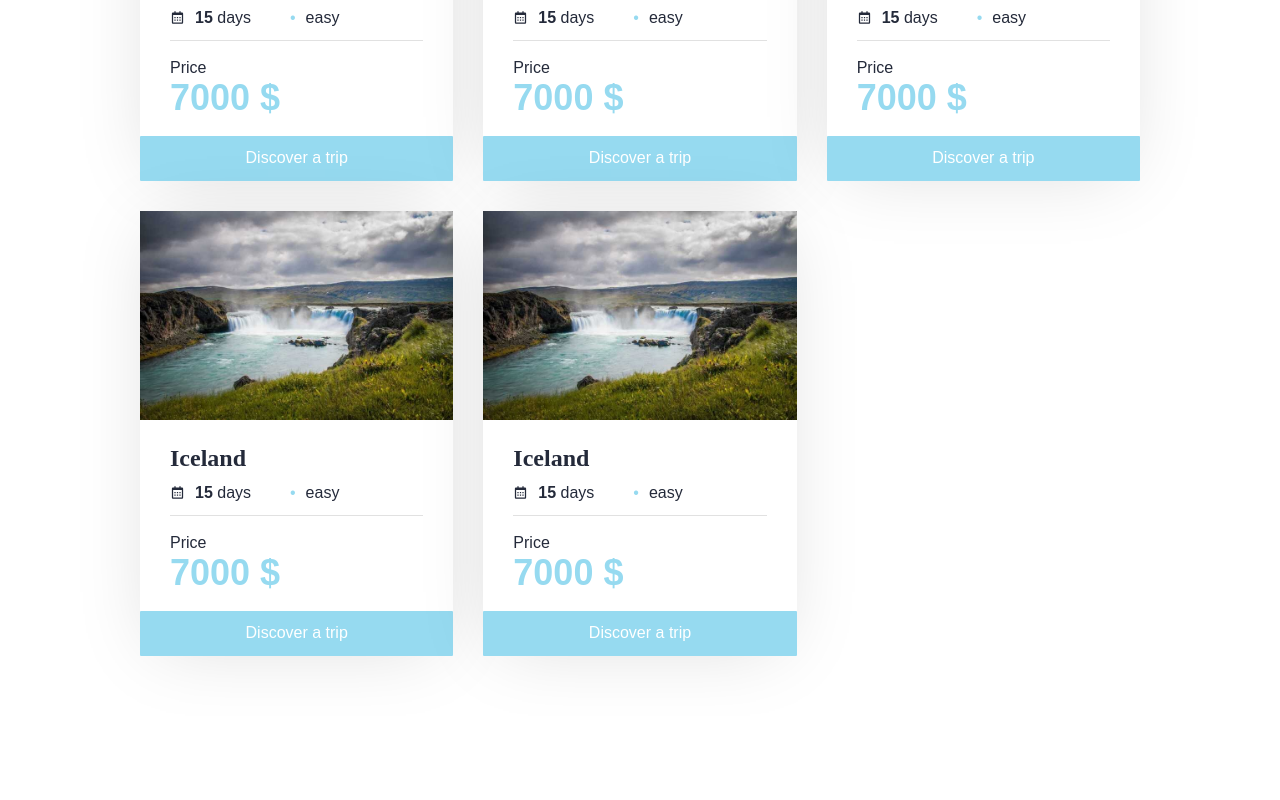
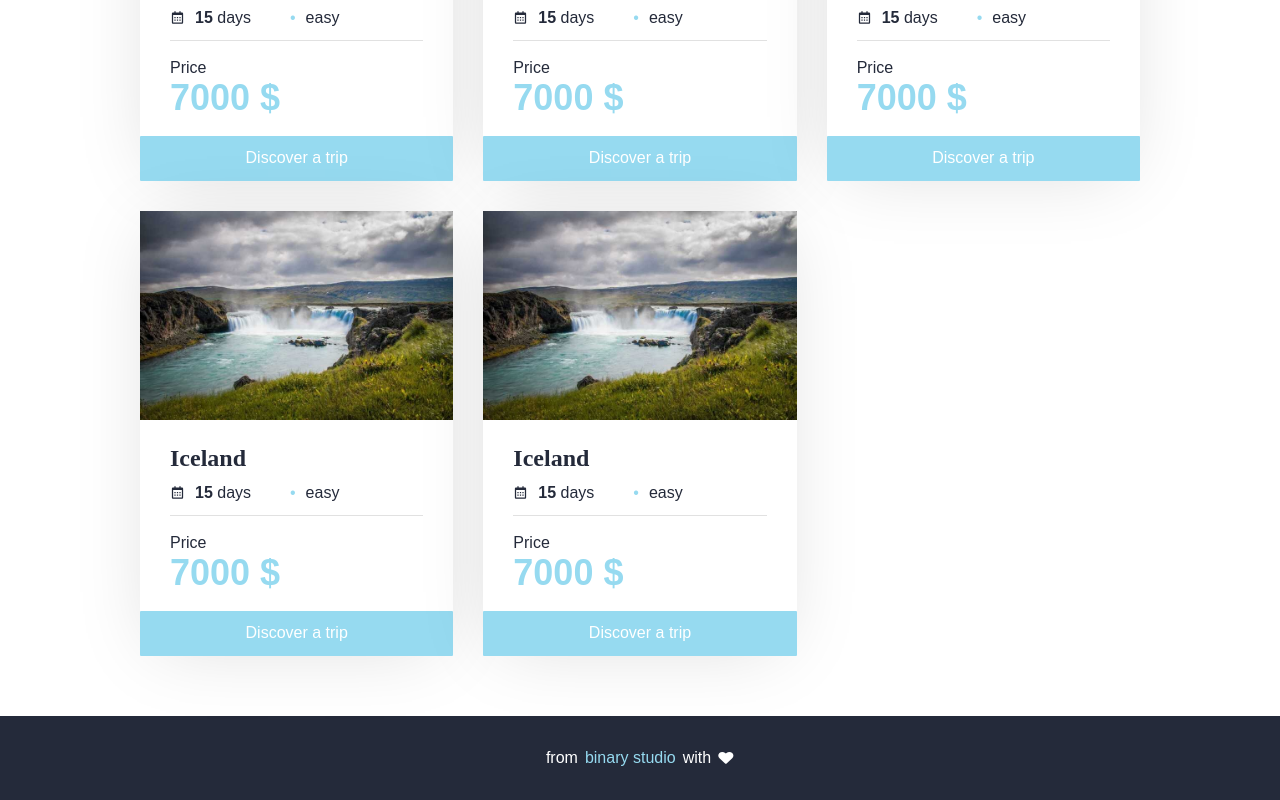
Before and after one commit to Saoa35/bookingtrips, a React (Create React App) app: page / in a window 1280 px wide. Shown: the part 573-1373 px from the top of the page. Before the commit the page ends 1289 px from the top, so only its background shows below. Built offline with nearby package versions, Linux system fonts and the light colour scheme.

Commit message:
created footer

```diff
--- a/src/App.jsx
+++ b/src/App.jsx
@@ -4,11 +4,13 @@ import Home from "./pages/Home";
 import Registration from "./pages/Registration";
 import LogIn from "./pages/LogIn";
 import Bookings from "./pages/Bookings";
+import { Footer } from "./components/Footer";
 
 function App() {
   return (
     <>
       <Header />
+
       <Routes>
         <Route path="/" element={<Home />} />
         <Route path="/sign-up" element={<Registration />} />
@@ -17,6 +19,8 @@ function App() {
         {/* <Route path="/trip/:tripId " element={<LogIn />} /> */}
         <Route path="*" element={<Home />} />
       </Routes>
+
+      <Footer />
     </>
   );
 }
--- /dev/null
+++ b/src/components/Footer.jsx
@@ -0,0 +1,16 @@
+import heart from "../assets/images/heart.svg";
+
+export const Footer = () => {
+  return (
+    <footer className="footer">
+      <span className="footer__text">
+        from
+        <a className="footer__link" href="https://binary-studio.com">
+          binary studio
+        </a>
+        with
+        <img className="footer__icon" src={heart} alt="heart" />
+      </span>
+    </footer>
+  );
+};
```
Also changed, not shown: src/pages/TripInfo.jsx (added).
